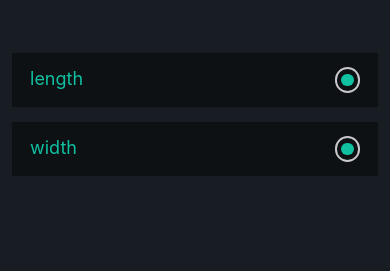
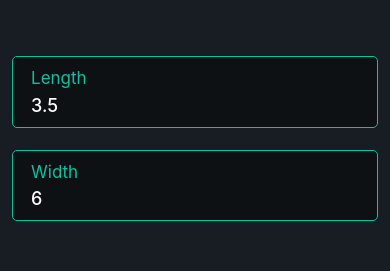
Before and after one commit to BanidAzin/customization_appstation, a React Native app: screen /BUILD in a window 390 px wide. Shown: the part 424-695 px from the top of the page. Built offline with nearby package versions, Linux system fonts and the light colour scheme.

Commit message:
design cabana size card item

```diff
--- a/src/components/renderSingleColumn.js
+++ b/src/components/renderSingleColumn.js
@@ -1,9 +1,9 @@
-import React from 'react';
+import React, {useRef} from 'react';
 import {
   View,
   Text,
   StyleSheet,
-  FlatList,
+  TextInput,
   TouchableWithoutFeedback,
 } from 'react-native';
 import {useTheme} from '@react-navigation/native';
@@ -18,6 +18,9 @@ export const RenderSingleColumnList = ({
   onPress,
 }) => {
   const {colors} = useTheme();
+
+  const LengthInputRef = useRef();
+  const WidthInputRef = useRef();
 
   const BathroomSizeOptions = ({item}) => {
     return (
@@ -64,11 +67,64 @@ export const RenderSingleColumnList = ({
     );
   };
 
+  const CabanaSizeOptions = ({item}) => {
+    return (
+      <TouchableWithoutFeedback
+        onPress={() =>
+          item.value === 'Length'
+            ? LengthInputRef.current.focus()
+            : WidthInputRef.current.focus()
+        }>
+        <View
+          style={[
+            styles.cabanaSizeOptionsContainer,
+            {
+              backgroundColor: colors.background,
+              borderColor: colors.selctedItemBorder,
+            },
+          ]}>
+          <Text
+            style={[
+              styles.cabanaSizeText,
+              {
+                color: colors.secondaryText,
+                fontSize: responsiveFontSize(18),
+              },
+            ]}>
+            {item.value}
+          </Text>
+          <TextInput
+            ref={item.value === 'Length' ? LengthInputRef : WidthInputRef}
+            defaultValue={item.value === 'Length' ? '3.5' : '6'}
+            value={customisationState?.cabana?.[item.value]}
+            onChangeText={text => {
+              console.log(text);
+              // onPress({
+              //   ...customisationState,
+              //   cabana: {
+              //     ...customisationState.cabana,
+              //     [item.value]: text,
+              //   },
+              // })
+            }}
+            style={[
+              styles.cabanaSizeTextInput,
+              {
+                color: colors.text,
+                fontSize: responsiveFontSize(20),
+              },
+            ]}
+          />
+        </View>
+      </TouchableWithoutFeedback>
+    );
+  };
+
   return (
     <View style={styles.container}>
       {step === 1 &&
         data.map(item => {
-          return <BathroomSizeOptions key={item.id} item={item} />;
+          return <CabanaSizeOptions key={item.id} item={item} />;
         })}
       {step === 2 &&
         data.map(item => {
@@ -98,4 +154,20 @@ const styles = StyleSheet.create({
   bathroomSizeOptionsRadioContainer: {
     alignSelf: 'center',
   },
+  cabanaSizeOptionsContainer: {
+    marginVertical: '3%',
+    paddingVertical: '3%',
+    paddingHorizontal: '5%',
+    justifyContent: 'space-between',
+    borderRadius: 5,
+    borderWidth: 1,
+  },
+  cabanaSizeText: {
+    paddingBottom: '2%',
+  },
+  cabanaSizeTextInput: {
+    flexGrow: 1,
+    fontWeight: '500',
+    width: '80%',
+  },
 });
--- a/src/utilities/localData.json
+++ b/src/utilities/localData.json
@@ -4,8 +4,8 @@
         "title": "CABANA SIZE",
         "description": "Lorem Ipsum Dolor Sit Amet, Consetetur Elitr, Sed Diam",
         "options": [
-            {"id": 1, "value": "length"},
-            {"id": 2, "value": "width"}
+            {"id": 1, "value": "Length"},
+            {"id": 2, "value": "Width"}
         ]
     },
     "2": {
```
Also changed, not shown: src/screens/customScreen.js (+1 -8 lines).
